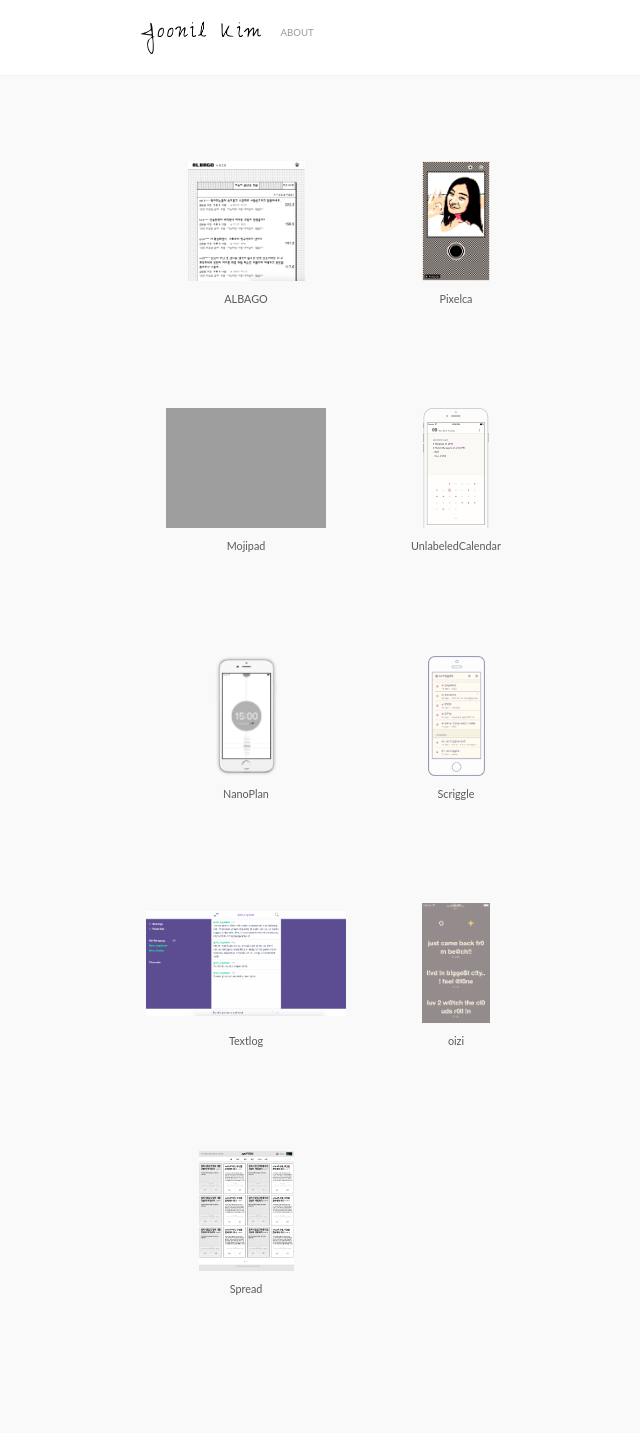
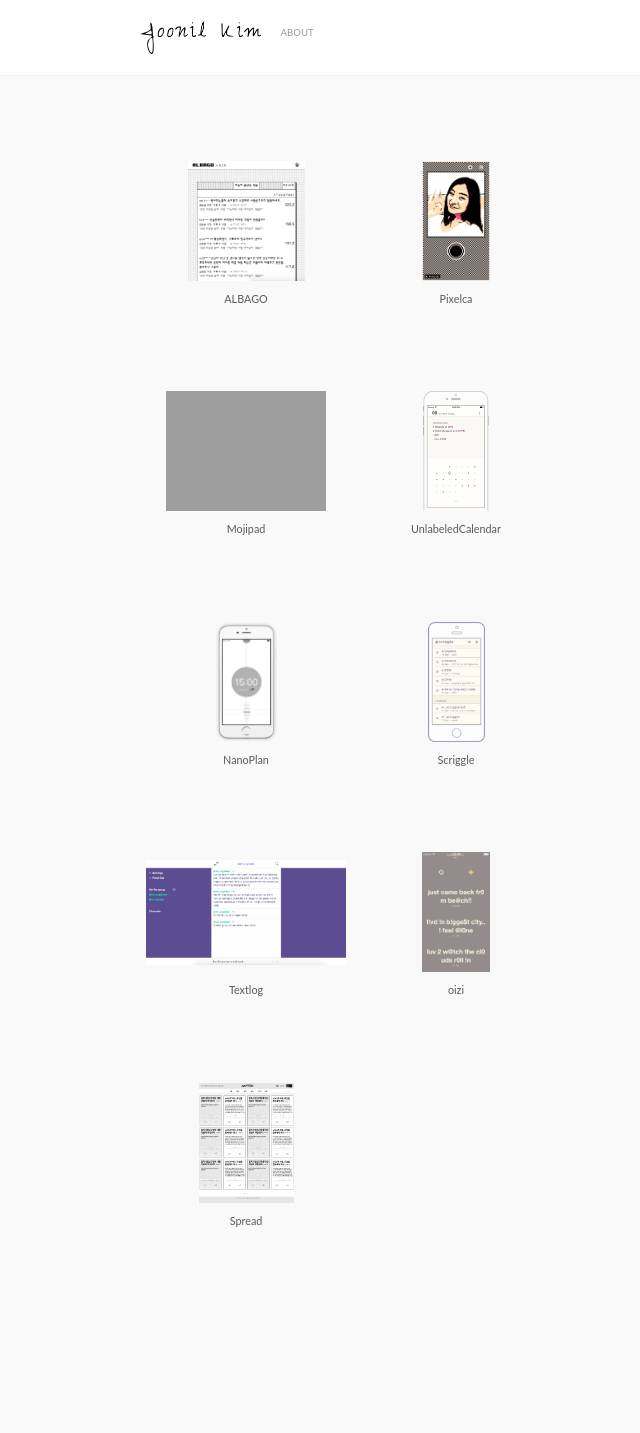
Before and after one commit to joonilkim/joonilkim.github.io, a Jekyll site: the page built from index.md, in a window 1280 px wide. Shown: the whole page, without its empty margins (289-929 px from the left). Built offline with Jekyll 4.4.1, drawn with Linux system fonts in a browser that asks for light colours; after the commit the page ends 1348 px from its top, so only the background shows below that.

Commit message:
디자인 조정

```diff
--- a/_sass/minima/_layout.scss
+++ b/_sass/minima/_layout.scss
@@ -160,7 +160,7 @@
     @include relative-font-size(1);
     display:inline-block;
     padding:5px;
-    margin-bottom:$paragraph-unit;
+    margin-bottom:63px;
     width:50%;
   }
 }
```
